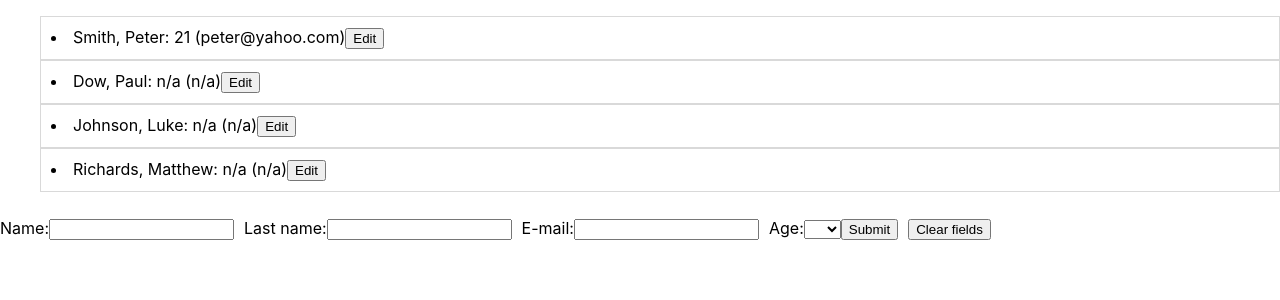
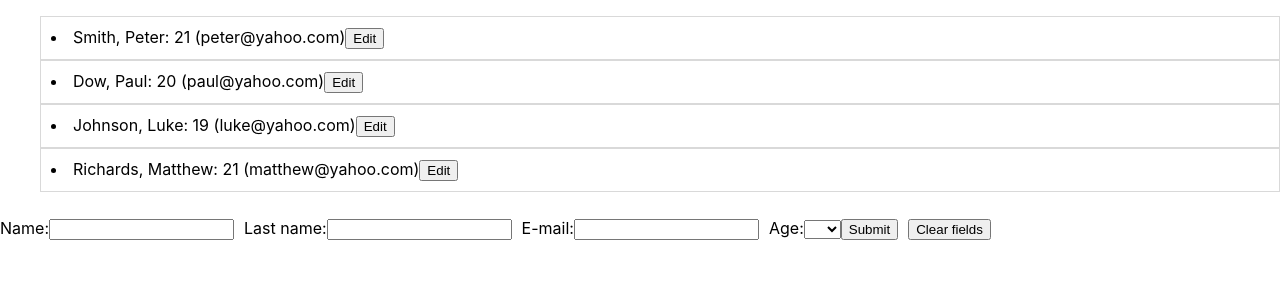
Before and after one commit to zartis-digital/formvalidation, a React app: page / in a window 1280 px wide. Shown: the top 300 px of the page. Built offline with nearby package versions, Linux system fonts and the light colour scheme; the HTML template or start-up script is replaced by a standard one.

Commit message:
cosmetic

```diff
--- a/src/App.js
+++ b/src/App.js
@@ -1,16 +1,18 @@
 import React from 'react';
 import UserContext from './context'
-import UserList from './userList'
+import { UserList } from './userList'
 import Form from './form';
 
 const initUsers = [
-  {name: 'Peter', lastname: 'Smith', id: 1, email: 'peter@yahoo.com', age: 21 },
-  {name: 'Paul', lastname: 'Dow', id: 2 },
-  {name: 'Luke', lastname: 'Johnson', id: 3 },
-  {name: 'Matthew', lastname: 'Richards', id: 4 },
+  { name: 'Peter',   lastname: 'Smith',    id: 1, email: 'peter@yahoo.com',   age: 21 },
+  { name: 'Paul',    lastname: 'Dow',      id: 2, email: 'paul@yahoo.com',    age: 20 },
+  { name: 'Luke',    lastname: 'Johnson',  id: 3, email: 'luke@yahoo.com',    age: 19 },
+  { name: 'Matthew', lastname: 'Richards', id: 4, email: 'matthew@yahoo.com', age: 21 },
 ]
+
 function App() {
   const [users, setUsers] = React.useState(initUsers)
+
   const updateData = ({ name, lastname, email, age, id }) => {
     const index = users.findIndex(
       user => user.id === id
@@ -31,11 +33,12 @@ function App() {
       ])
     }
   }
+
   return (
     <div className="App">
       <UserContext.Provider
         value={
-          {updateData}
+          { updateData }
         }
       >
         <UserList users={ users } />
--- a/src/userList/index.js
+++ b/src/userList/index.js
@@ -1,14 +1,7 @@
-import React from 'react';
-import ListItem from './listItem';
+import ListItem from './listItem'
+import UserList from './userList'
 
-import '../app.css';
-
-const UserList = ({ users }) => (
-  <ul>
-    {
-      users.map(user => <ListItem {...user} key={ user.id }/>)
-    }
-  </ul>
-)
-
-export default UserList;
+export {
+    ListItem,
+    UserList,
+}
--- /dev/null
+++ b/src/userList/userList.js
@@ -0,0 +1,14 @@
+import React from 'react';
+import ListItem from './listItem';
+
+import '../app.css';
+
+const UserList = ({ users }) => (
+  <ul>
+    {
+      users.map(user => <ListItem {...user} key={ user.id }/>)
+    }
+  </ul>
+)
+
+export default UserList;
```
